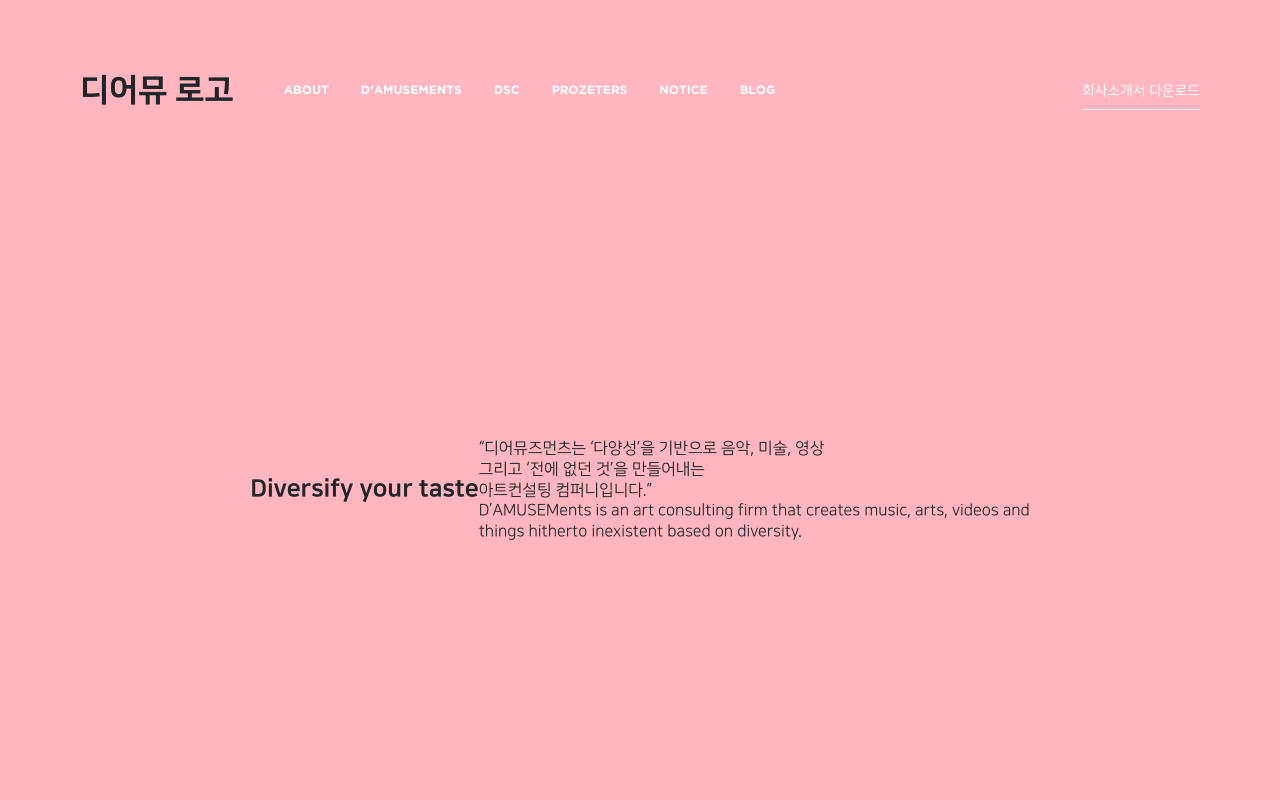
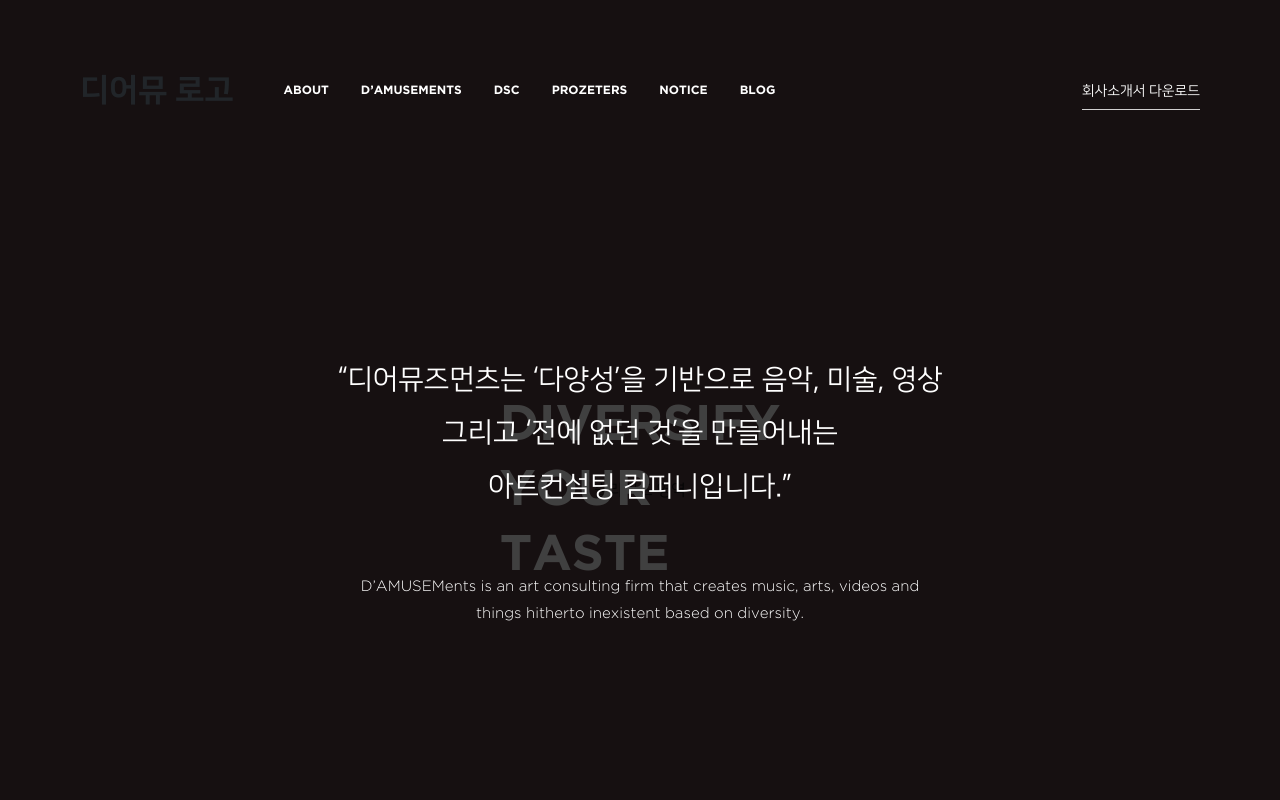
Before and after one commit to AnnYKim/damusements_hompage, a website: page app/src/index.html in a window 1280 px wide. Shown: the top 800 px of the page. Drawn offline with Linux system fonts and the light colour scheme; a web font is replaced by a local one.

Commit message:
style visual section (except images)

```diff
--- a/app/src/css/scss/base/_font.scss
+++ b/app/src/css/scss/base/_font.scss
@@ -43,6 +43,7 @@ $NanumSquareEB: "NanumSquareEB";
 }
 
 // 고담
+$GothamLight: "GothamLight";
 $GothamMedium: "GothamMedium";
 $GothamBold: "GothamBold";
 
@@ -57,6 +58,15 @@ $GothamBold: "GothamBold";
 
 @font-face {
   font-family: "Gotham";
+  font-weight: 300;
+  src: url(#{$path-font}#{$GothamLight}.eot);
+  src: url(#{$path-font}#{$GothamLight}.eot?#iefix) format("embedded-opentype"),
+    url(#{$path-font}#{$GothamLight}.woff) format("woff"),
+    url(#{$path-font}#{$GothamLight}.ttf) format("truetype");
+}
+
+@font-face {
+  font-family: "Gotham";
   font-weight: 800;
   src: url(#{$path-font}#{$GothamBold}.eot);
   src: url(#{$path-font}#{$GothamBold}.eot?#iefix) format("embedded-opentype"),
--- a/app/src/css/scss/helpers/_mixins.scss
+++ b/app/src/css/scss/helpers/_mixins.scss
@@ -8,7 +8,7 @@
   font-family: "NanumSquare", AppleGothic, sans-serif, Helvetica;
   font-weight: $weight;
 }
-@mixin font-sub($weight: 400) {
+@mixin font-sub($weight: 300) {
   font-family: "Gotham", AppleGothic, sans-serif, Helvetica;
   font-weight: $weight;
 }
--- a/app/src/css/scss/helpers/_variables.scss
+++ b/app/src/css/scss/helpers/_variables.scss
@@ -6,10 +6,9 @@
 $colorList: ();
 
 // z-index
-$zindex-top: 500;
-$zindex-important: 300;
-$zindex-fixed: 100;
-$zindex-normal: 10;
+$z-header: 10; //헤더
+$z-visual-title: 1; //비주얼 타이틀
+$z-visual-text: 5; //비주얼 오버랩 텍스트
 
 // path
 $path-image: "../images/";
--- a/app/src/css/scss/layout/_visual.scss
+++ b/app/src/css/scss/layout/_visual.scss
@@ -3,10 +3,72 @@
 // Visual
 
 .visual {
+  position: relative;
   @include flexbox;
   @include justify-content(center);
   @include align-items(center);
   width: 100%;
   height: 980px;
   background: lightpink;
+
+  .visual-title {
+    // diversify your taste
+    //TODO: 이미지로 처리할지 여부
+    z-index: $z-visual-title;
+    position: absolute;
+    top: 50%;
+    left: 50%;
+    color: #fff;
+    @include font-sub(800);
+    font-size: 50px;
+    text-transform: uppercase;
+    transform: translate(-50%, -50%);
+  }
+
+  .visual-dim {
+    //비주얼 전체 dim
+    position: absolute;
+    top: 0;
+    left: 0;
+    width: 100%;
+    height: 100%;
+    background-color: rgba(0, 0, 0, 0.65);
+  }
+
+  .visual-slide {
+    //슬라이드 영역
+  }
+
+  .visual-text-container {
+    //오버랩되는 텍스트 영역
+    @include flexbox;
+    @include flex-direction(column);
+    @include align-items(center);
+    @include justify-content(center);
+    z-index: $z-visual-text;
+    position: absolute;
+    width: 100%;
+    height: 100%;
+    background-color: rgba(0, 0, 0, 0.75);
+
+    p {
+      color: #fff;
+      text-align: center;
+
+      &:first-child {
+        margin-bottom: 60px;
+      }
+    }
+
+    .text-kor {
+      font-size: 28px;
+      line-height: 1.9;
+    }
+
+    .text-eng {
+      font-size: 15px;
+      line-height: 1.8;
+      @include font-sub;
+    }
+  }
 }
--- a/app/src/css/scss/modules/_header.scss
+++ b/app/src/css/scss/modules/_header.scss
@@ -3,6 +3,7 @@
 // Header
 
 .header {
+  z-index: $z-header;
   position: absolute;
   top: 70px;
   left: 0;
--- a/app/src/index.html
+++ b/app/src/index.html
@@ -51,11 +51,15 @@
   <!--//end of .header-->
 
   <section class="section visual">
+    <h2 class="visual-title">Diversify
+      <br/> your
+      <br/> taste</h2>
+    <div class="visual-dim"></div>
     <div class="visual-slide">
-      <h2>Diversify your taste</h2>
+      슬라이드 영역
     </div>
     <!-- TODO: 스크롤 시 오버랩되도록 처리 -->
-    <div class="visual-text">
+    <div class="visual-text-container">
       <p class="text-kor">
         “디어뮤즈먼츠는 ‘다양성’을 기반으로 음악, 미술, 영상
         <br/> 그리고 ‘전에 없던 것’을 만들어내는
@@ -66,7 +70,6 @@
         <br/> things hitherto inexistent based on diversity.
       </p>
     </div>
-    <div class="visual-dim"></div>
   </section>
   <!--//end of .section.visual-->
 
--- a/gulpfile.js
+++ b/gulpfile.js
@@ -23,7 +23,8 @@ var paths = {
 
 // SASS 옵션
 var sassOptions = {
-  outputStyle: "compressed",
+  outputStyle: "compact",
+  // outputStyle: "compressed",
   indentType: "tab"
 };
 
@@ -44,7 +45,7 @@ gulp.task("compile-scss", function() {
   return gulp
     .src(paths.scss)
     .pipe(sourcemaps.init({ loadMaps: true }))
-    .pipe(sass(sassOptions))
+    .pipe(sass(sassOptions).on("error", sass.logError))
     .pipe(sourcemaps.write("./"))
     .pipe(gulp.dest(src + "/css"))
     .pipe(gulp.dest(dist + "/css"))
```
Also changed, not shown: app/dist/css/style.css, app/dist/index.html, app/src/css/style.css, 2 other files.
